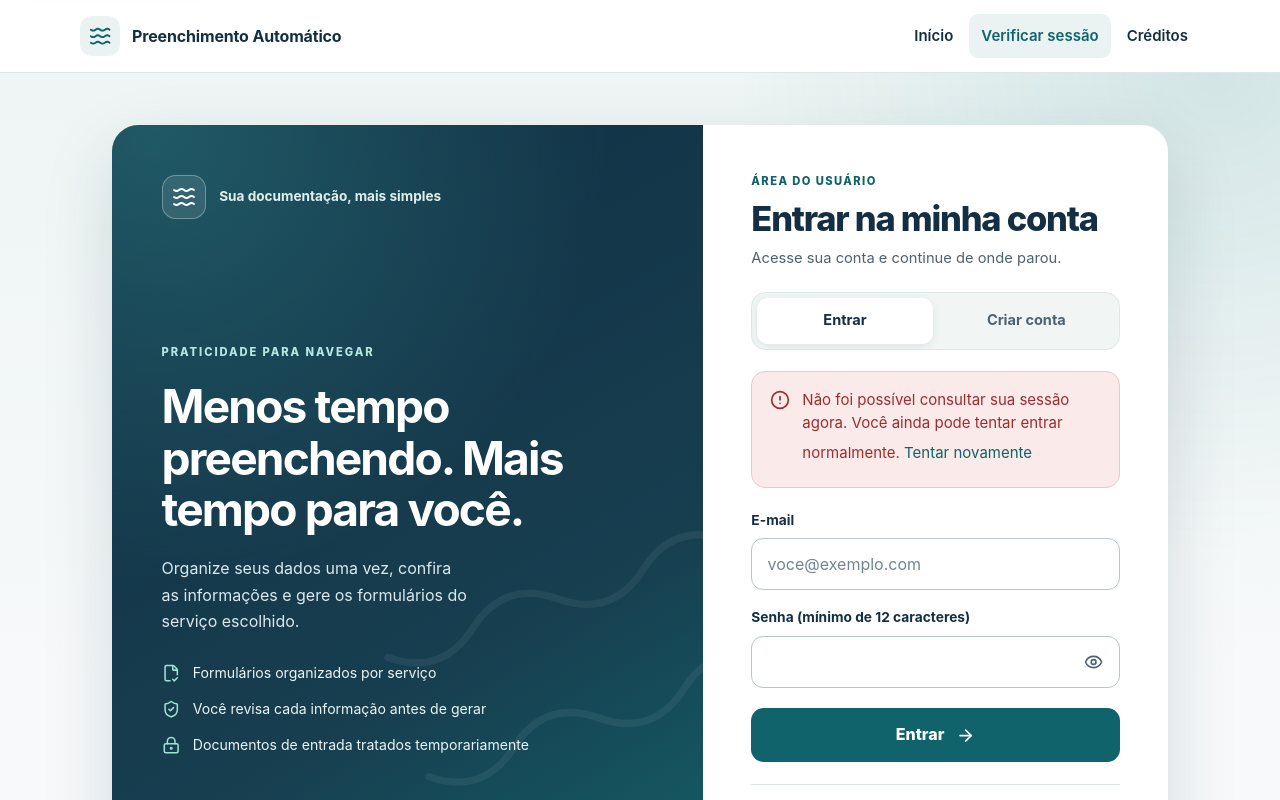
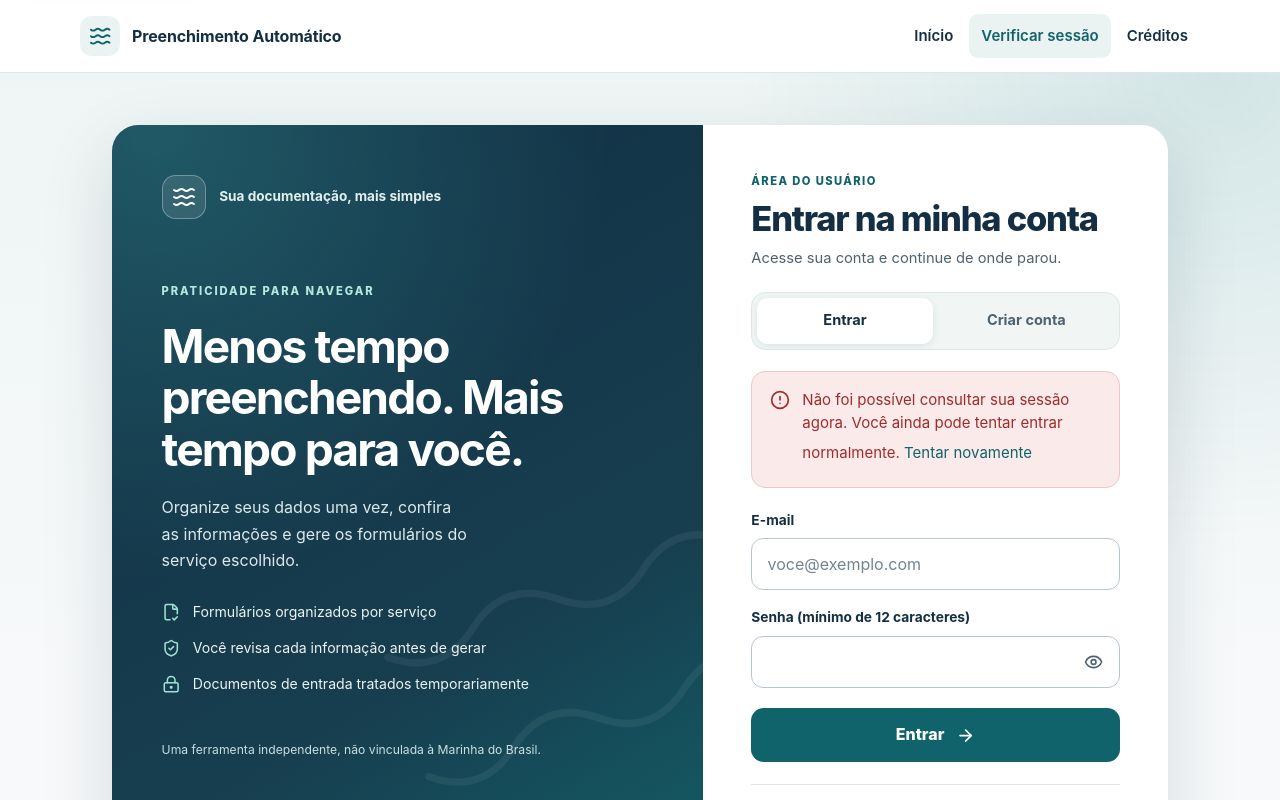
Before and after one commit to matheusdebrito/preenchimento-automatico, a React (Vite) app in the folder frontend/: page /entrar in a window 1280 px wide. Shown: the top 800 px of the page. Built offline with nearby package versions, Linux system fonts and the light colour scheme; no server answers.

Commit message:
fix(auth): anchor informational panel independent of login/register height

```diff
--- a/frontend/src/styles/pages.css
+++ b/frontend/src/styles/pages.css
@@ -2351,16 +2351,6 @@
 .auth-submit:hover:not(:disabled) { background: var(--color-navy-soft); transform: translateY(-1px); }
 .auth-submit:disabled { cursor: wait; opacity: .7; }
 .auth-submit svg { width: 1.2rem; height: 1.2rem; }
-.auth-privacy {
-  display: flex;
-  align-items: flex-start;
-  gap: .5rem;
-  margin: -.2rem 0 0;
-  color: var(--color-muted-strong);
-  font-size: .78rem;
-  line-height: 1.55;
-}
-.auth-privacy svg { flex: none; margin-top: .05rem; width: 1rem; height: 1rem; color: var(--color-teal-strong); }
 .auth-panel__footer {
   display: flex;
   flex-wrap: wrap;
@@ -2390,7 +2380,8 @@
 @media (min-width: 900px) {
   .auth-page {
     display: flex;
-    align-items: center;
+    /* Keep the whole card anchored when the registration form grows taller. */
+    align-items: flex-start;
     padding: 3.25rem 1.5rem;
   }
   .auth-shell {
@@ -2406,7 +2397,8 @@
     position: relative;
     display: flex;
     flex-direction: column;
-    justify-content: space-between;
+    /* Do not distribute the story vertically based on the form's changing height. */
+    justify-content: flex-start;
     overflow: hidden;
     padding: 3.1rem;
     background:
@@ -2423,7 +2415,7 @@
   }
   .auth-story__symbol svg { width: 1.5rem; height: 1.5rem; }
   .auth-story__eyebrow { color: #e1efec; font-size: .85rem; font-weight: 700; }
-  .auth-story__content { display: grid; gap: 1.2rem; }
+  .auth-story__content { display: grid; gap: 1.2rem; margin-top: 4rem; }
   .auth-story__overline { margin: 0; color: #b4e9dd; letter-spacing: .17em; font-size: .7rem; font-weight: 800; }
   .auth-story h2 {
     margin: 0;
@@ -2437,7 +2429,7 @@
   .auth-story__steps { display: grid; gap: .85rem; margin-top: .5rem; }
   .auth-story__steps div { display: flex; align-items: center; gap: .8rem; font-size: .88rem; color: #ecf4f3; }
   .auth-story__steps svg { flex: none; width: 1.15rem; height: 1.15rem; color: #a0e2d6; }
-  .auth-story__bottom { font-size: .76rem; color: #c8dedf; }
+  .auth-story__bottom { margin-top: 2.75rem; font-size: .76rem; color: #c8dedf; }
   .auth-story__waves {
     position: absolute; right: -7rem; bottom: 1rem;
     color: rgb(255 255 255 / 6%);
```
